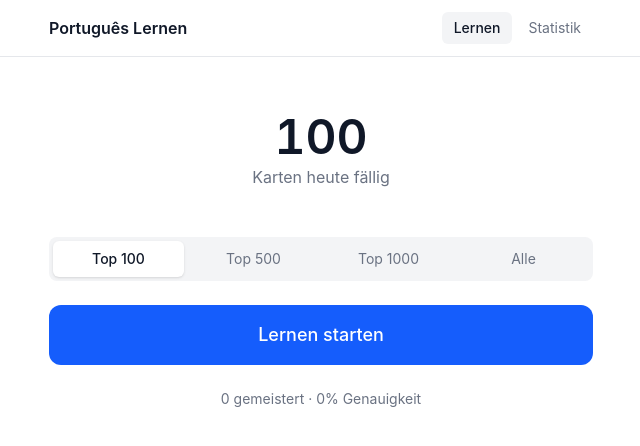
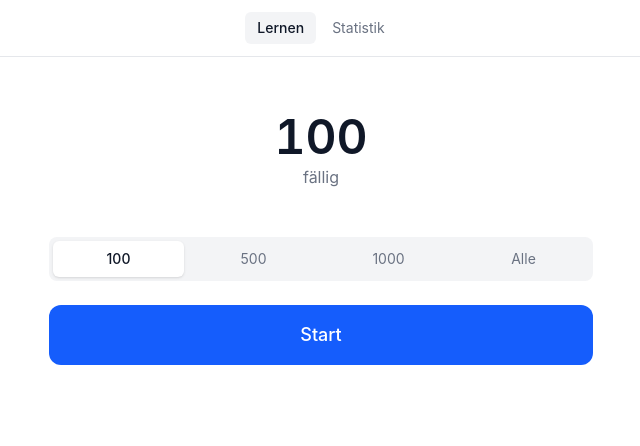
Before and after one commit to hergerlukas-design/portugiesisch-lern-pwa, a React (Vite) app: page / in a window 1280 px wide. Shown: the top 446 px of the page, without its empty margins (319-959 px from the left). Built offline with nearby package versions, Linux system fonts and the light colour scheme.

Commit message:
Trim home screen text
Drop header title and the summary line, shorten labels
("fällig", "Start", category "100/500/1000/Alle").

Co-Authored-By: Claude Opus 5.5 <noreply@anthropic.com>
Claude-Session: https://claude.ai/code/session_01Kns6gxwcNmJdcGVkxgs1wr

```diff
--- a/src/App.tsx
+++ b/src/App.tsx
@@ -88,7 +88,7 @@ function App() {
           <div className="space-y-6">
             <div className="text-center py-6">
               <p className="text-5xl font-semibold tabular-nums">{cardsForStudy.length}</p>
-              <p className="mt-1 text-gray-500 dark:text-gray-400">Karten heute fällig</p>
+              <p className="mt-1 text-gray-500 dark:text-gray-400">fällig</p>
             </div>
 
             <CategorySelector
@@ -100,12 +100,8 @@ function App() {
               onClick={handleStartStudy}
               className="w-full py-4 rounded-xl bg-blue-600 hover:bg-blue-700 text-white text-lg font-medium transition-colors"
             >
-              Lernen starten
+              Start
             </button>
-
-            <p className="text-center text-sm text-gray-500 dark:text-gray-400">
-              {stats.masteredCards} gemeistert · {stats.accuracy}% Genauigkeit
-            </p>
           </div>
         )}
 
--- a/src/components/CategorySelector.tsx
+++ b/src/components/CategorySelector.tsx
@@ -8,9 +8,9 @@ interface CategorySelectorProps {
 }
 
 const CATEGORIES: { id: Category; label: string }[] = [
-  { id: 'top100', label: 'Top 100' },
-  { id: 'top500', label: 'Top 500' },
-  { id: 'top1000', label: 'Top 1000' },
+  { id: 'top100', label: '100' },
+  { id: 'top500', label: '500' },
+  { id: 'top1000', label: '1000' },
   { id: 'all', label: 'Alle' },
 ];
 
--- a/src/components/Navigation.tsx
+++ b/src/components/Navigation.tsx
@@ -15,8 +15,7 @@ const TABS: { mode: Mode; label: string }[] = [
 export const Navigation: React.FC<NavigationProps> = ({ currentMode, onModeChange }) => {
   return (
     <header className="border-b border-gray-200 dark:border-slate-800">
-      <div className="max-w-xl mx-auto px-4 h-14 flex items-center justify-between">
-        <h1 className="font-semibold text-gray-900 dark:text-white">Português Lernen</h1>
+      <div className="max-w-xl mx-auto px-4 h-14 flex items-center justify-center">
         <nav className="flex gap-1">
           {TABS.map(({ mode, label }) => (
             <button
```
